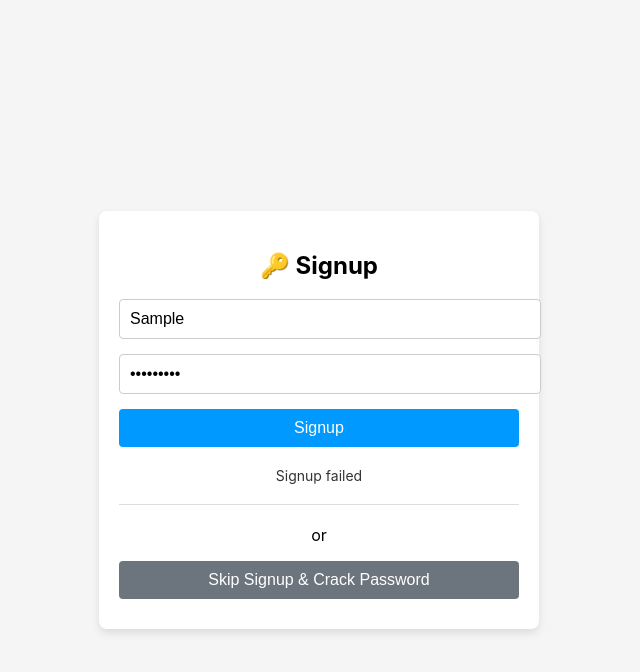
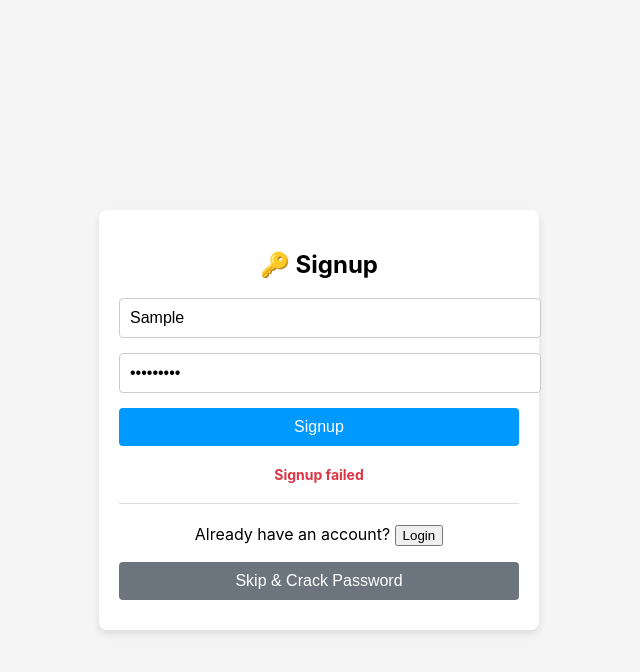
Before and after one commit to anukharvi/hashed-password-cracker-frontend, a React (Create React App) app: page / in a window 1280 px wide. Both pictures are taken after typing "Sample", "Sample123" into the empty fields and a click on the button "Signup". Shown: the top 672 px of the page, without its empty margins (321-961 px from the left). Built offline with nearby package versions, Linux system fonts and the light colour scheme; no server answers.

Commit message:
Added login feature, improved UI, fixed reset & loading states

```diff
--- a/src/App.js
+++ b/src/App.js
@@ -4,10 +4,11 @@ import "./styles.css"; // Import CSS for styling
 
 function App() {
     const [showCracker, setShowCracker] = useState(false);
+    const [isLogin, setIsLogin] = useState(false); // ✅ Toggle between Signup/Login
     const [username, setUsername] = useState("");
     const [password, setPassword] = useState("");
-    const [signupMessage, setSignupMessage] = useState("");
-    const [signupSuccess, setSignupSuccess] = useState(false);
+    const [authMessage, setAuthMessage] = useState("");
+    const [authSuccess, setAuthSuccess] = useState(false);
     const [hash, setHash] = useState("");
     const [algorithm, setAlgorithm] = useState("md5");
     const [method, setMethod] = useState("brute-force");
@@ -15,25 +16,29 @@ function App() {
     const [error, setError] = useState("");
     const [loading, setLoading] = useState(false);
 
+    // ✅ API URLs
     const API_URL = "https://hashed-password-cracker-backend.onrender.com/crack";
     const SIGNUP_URL = "https://hashed-password-cracker-backend.onrender.com/signup";
+    const LOGIN_URL = "https://hashed-password-cracker-backend.onrender.com/login";
 
-    // Handle Signup
-    const handleSignup = async (e) => {
+    // ✅ Handle Signup/Login
+    const handleAuth = async (e) => {
         e.preventDefault();
-        setSignupMessage("");
+        setAuthMessage("");
+
+        const url = isLogin ? LOGIN_URL : SIGNUP_URL;
 
         try {
-            const response = await axios.post(SIGNUP_URL, { username, password });
-            setSignupMessage(response.data.message);
-            setSignupSuccess(true);
+            const response = await axios.post(url, { username, password });
+            setAuthMessage(response.data.message);
+            setAuthSuccess(true);
         } catch (error) {
-            setSignupMessage(error.response?.data?.error || "Signup failed");
-            setSignupSuccess(false);
+            setAuthMessage(error.response?.data?.error || (isLogin ? "Login failed" : "Signup failed"));
+            setAuthSuccess(false);
         }
     };
 
-    // Handle Crack
+    // ✅ Handle Crack Password
     const handleCrack = async (e) => {
         e.preventDefault();
         setError("");
@@ -50,7 +55,7 @@ function App() {
         }
     };
 
-    // Handle Reset
+    // ✅ Handle Reset
     const handleReset = () => {
         setHash("");
         setAlgorithm("md5");
@@ -63,8 +68,8 @@ function App() {
         <div className="container">
             {!showCracker ? (
                 <div className="card">
-                    <h2>🔑 Signup</h2>
-                    <form onSubmit={handleSignup}>
+                    <h2>{isLogin ? "🔓 Login" : "🔑 Signup"}</h2>
+                    <form onSubmit={handleAuth}>
                         <input
                             type="text"
                             placeholder="Username"
@@ -81,12 +86,12 @@ function App() {
                             required
                             className="input"
                         />
-                        <button type="submit" className="btn">Signup</button>
+                        <button type="submit" className="btn">{isLogin ? "Login" : "Signup"}</button>
                     </form>
 
-                    {signupMessage && <p className="message">{signupMessage}</p>}
+                    {authMessage && <p className={`message ${authSuccess ? "success" : "error"}`}>{authMessage}</p>}
 
-                    {signupSuccess && (
+                    {authSuccess && (
                         <div>
                             <button onClick={() => setShowCracker(true)} className="btn">
                                 Go to Crack Password
@@ -95,10 +100,15 @@ function App() {
                     )}
 
                     <hr className="divider" />
+                    <p>
+                        {isLogin ? "Don't have an account?" : "Already have an account?"}{" "}
+                        <button className="btn-link" onClick={() => setIsLogin(!isLogin)}>
+                            {isLogin ? "Signup" : "Login"}
+                        </button>
+                    </p>
 
-                    <p>or</p>
                     <button onClick={() => setShowCracker(true)} className="btn btn-secondary">
-                        Skip Signup & Crack Password
+                        Skip & Crack Password
                     </button>
                 </div>
             ) : (
@@ -148,9 +158,8 @@ function App() {
                     )}
 
                     <hr className="divider" />
-
                     <button onClick={() => setShowCracker(false)} className="btn btn-secondary">
-                        Back to Signup
+                        Back to Signup/Login
                     </button>
                 </div>
             )}
```
